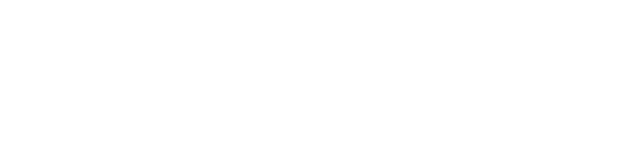
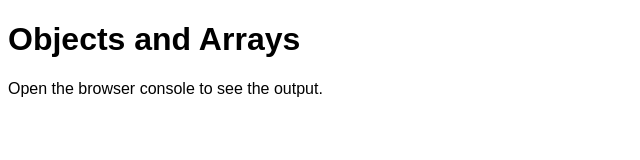
Before and after one commit to acciojob/Objects-and-Arrays-akashgupta1905, a website: page main.html in a window 1280 px wide. Shown: the whole page, without its empty margins (0-640 px from the left). Drawn offline with Linux system fonts and the light colour scheme.

Commit message:
created a submission

```diff
--- a/main.html
+++ b/main.html
@@ -1,14 +1,16 @@
 <!DOCTYPE html>
-<html lang="en">
-  <head>
-    <meta charset="UTF-8" />
-    <meta http-equiv="X-UA-Compatible" content="IE=edge" />
-    <meta name="viewport" content="width=device-width, initial-scale=1.0" />
-    <title>I'm not a robot</title>
-    <link rel="stylesheet" href="styles.css" />
-  </head>
-  <body>
-    <!-- the entire body must be written by student -->
-    <script src="./script.js"></script>
-  </body>
+<html>
+<head>
+  <title>Objects and Arrays</title>
+  <style>
+    body {
+      font-family: Arial, sans-serif;
+    }
+  </style>
+</head>
+<body>
+  <h1>Objects and Arrays</h1>
+  <p>Open the browser console to see the output.</p>
+  <script src="script.js"></script>
+</body>
 </html>
--- a/styles.css
+++ b/styles.css
@@ -1 +1,4 @@
-/* Your CSS code here. */
+/* This is an inline example of CSS styling */
+body {
+  font-family: Arial, sans-serif;
+}
```
